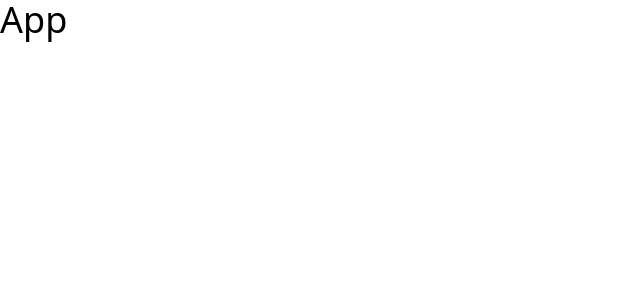
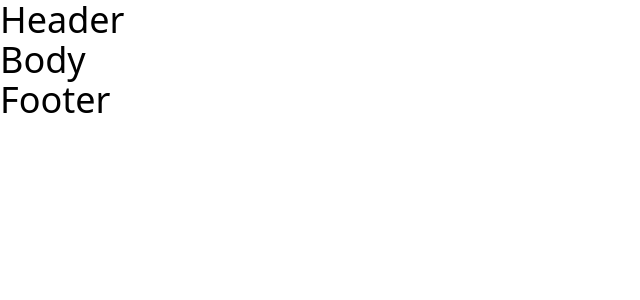
Before and after one commit to R3yz0n/ecommerce-project, a React (Vite) app: page / in a window 1280 px wide. Shown: the top 300 px of the page, without its empty margins (0-640 px from the left). Built offline with nearby package versions, Linux system fonts and the light colour scheme.

Commit message:
add:header,body and footer components

```diff
--- a/src/App.jsx
+++ b/src/App.jsx
@@ -1,7 +1,16 @@
 import React from "react";
+import Header from "./components/Header";
+import Body from "./components/Body";
+import Footer from "./components/Footer";
 
 const App = () => {
-  return <div className="text-4xl">App</div>;
+  return (
+    <div className="text-4xl">
+      <Header />
+      <Body />
+      <Footer />
+    </div>
+  );
 };
 
 export default App;
--- /dev/null
+++ b/src/components/Body.jsx
@@ -0,0 +1,7 @@
+import React from "react";
+
+const Body = () => {
+  return <div>Body</div>;
+};
+
+export default Body;
--- /dev/null
+++ b/src/components/Footer.jsx
@@ -0,0 +1,7 @@
+import React from "react";
+
+const Footer = () => {
+  return <div>Footer</div>;
+};
+
+export default Footer;
--- /dev/null
+++ b/src/components/Header.jsx
@@ -0,0 +1,7 @@
+import React from "react";
+
+const Header = () => {
+  return <div>Header</div>;
+};
+
+export default Header;
```
